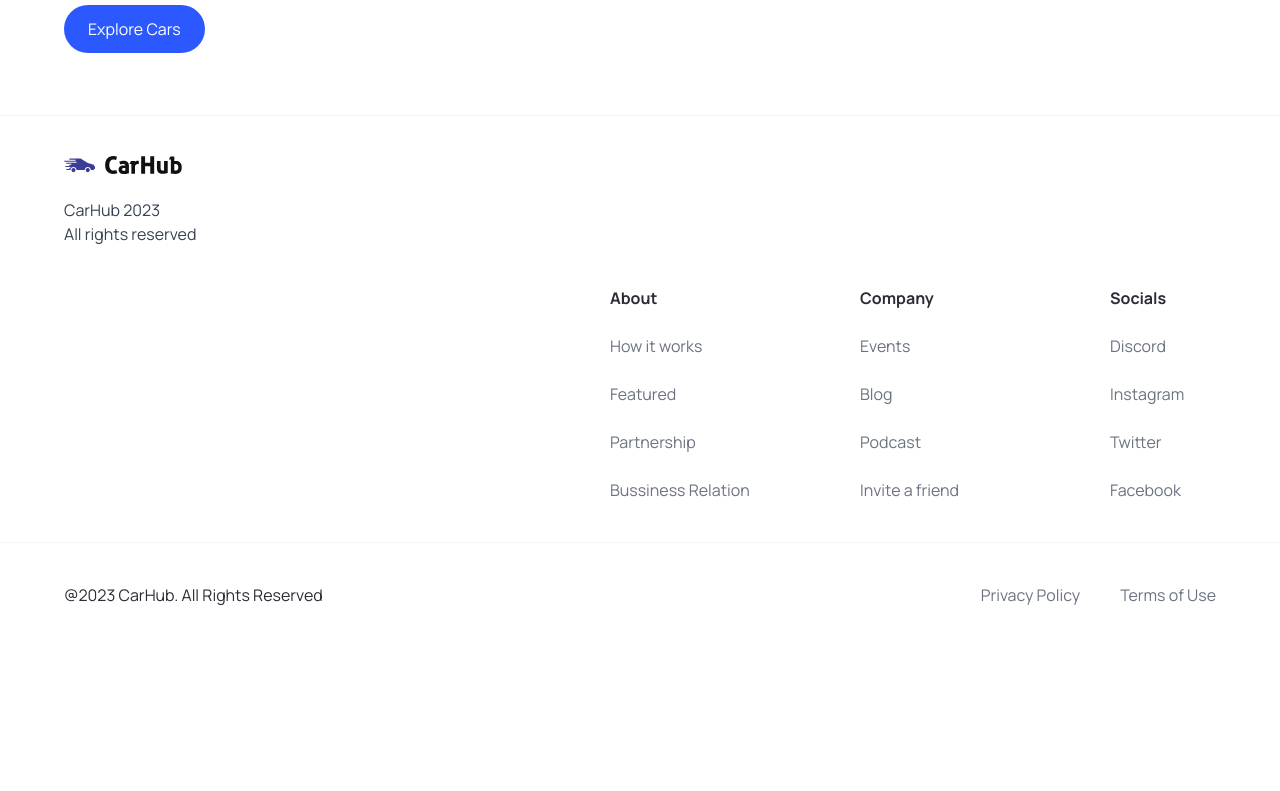
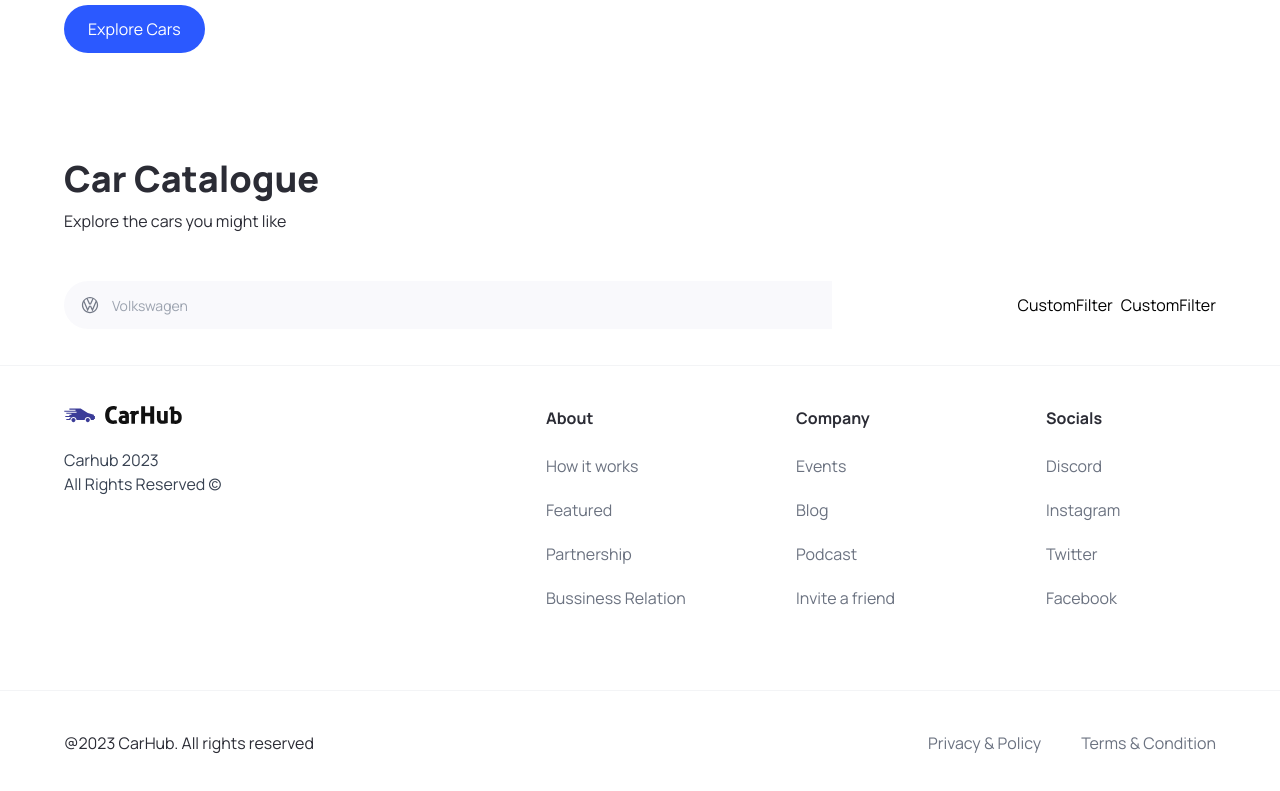
Before and after one commit to alantnk/car-showcase, a Next.js app: page / in a window 1280 px wide. Shown: the part 705-1496 px from the top of the page. Before the commit the page ends 1352 px from the top, so only its background shows below. Built offline with nearby package versions, Linux system fonts and the light colour scheme.

Commit message:
feat: Car Catalogue

```diff
--- a/app/page.tsx
+++ b/app/page.tsx
@@ -1,10 +1,23 @@
-import { Hero } from '@/components';
+import { CustomFilter, Hero, Searchbar } from '@/components';
 import Image from 'next/image';
 
 export default function Home() {
 	return (
 		<main className="overflow-hidden">
 			<Hero />
+			<div className="mt-12 padding-x padding-y max-width" id="discover">
+				<div className="home__text-container">
+					<h1 className="text-4xl font-extrabold">Car Catalogue</h1>
+					<p>Explore the cars you might like</p>
+				</div>
+				<div className="home__filters">
+					<Searchbar />
+					<div className="home__filter-container">
+						<CustomFilter />
+						<CustomFilter />
+					</div>
+				</div>
+			</div>
 		</main>
 	);
 }
--- /dev/null
+++ b/components/custom-filter.tsx
@@ -0,0 +1,5 @@
+function CustomFilter() {
+	return <div>CustomFilter</div>;
+}
+
+export default CustomFilter;
--- a/components/footer.tsx
+++ b/components/footer.tsx
@@ -3,9 +3,10 @@
 import { footerLinks } from '@/constants';
 
 function Footer() {
+	const currentYear = new Date().getFullYear();
 	return (
-		<footer className="flex flex-col text-black-100 mt-5 border-t border-gray-100">
-			<div className="flex max-md:flex-col flex-wrap justify-between gap-5 px-6 sm:px-16 py-10">
+		<footer className="flex flex-col text-black-100  mt-5 border-t border-gray-100">
+			<div className="flex max-md:flex-col flex-wrap justify-between gap-5 sm:px-16 px-6 py-10">
 				<div className="flex flex-col justify-start items-start gap-6">
 					<Image
 						src="/logo.svg"
@@ -15,31 +16,40 @@
 						className="object-contain"
 					/>
 					<p className="text-base text-gray-700">
-						CarHub {new Date().getFullYear()}
-						<br /> All rights reserved
+						Carhub {currentYear} <br />
+						All Rights Reserved &copy;
 					</p>
 				</div>
+
+				<div className="footer__links">
+					{footerLinks.map((item) => (
+						<div key={item.title} className="footer__link">
+							<h3 className="font-bold">{item.title}</h3>
+							<div className="flex flex-col gap-5">
+								{item.links.map((link) => (
+									<Link
+										key={link.title}
+										href={link.url}
+										className="text-gray-500"
+									>
+										{link.title}
+									</Link>
+								))}
+							</div>
+						</div>
+					))}
+				</div>
 			</div>
-			<div className="footer__links">
-				{footerLinks.map((link) => (
-					<div key={link.title} className="footer__link">
-						<h3 className="font-bold">{link.title}</h3>
-						{link.links.map((item) => (
-							<Link key={item.title} href={item.url} className="text-gray-500">
-								{item.title}
-							</Link>
-						))}
-					</div>
-				))}
-			</div>
-			<div className="flex justify-between mt-10 border-t border-gray-100 px-6 sm:px-16 py-10">
-				<p>@{new Date().getFullYear()} CarHub. All Rights Reserved </p>
+
+			<div className="flex justify-between items-center flex-wrap mt-10 border-t border-gray-100 sm:px-16 px-6 py-10">
+				<p>@{currentYear} CarHub. All rights reserved</p>
+
 				<div className="footer__copyrights-link">
 					<Link href="/" className="text-gray-500">
-						Privacy Policy
+						Privacy & Policy
 					</Link>
 					<Link href="/" className="text-gray-500">
-						Terms of Use
+						Terms & Condition
 					</Link>
 				</div>
 			</div>
--- a/components/index.ts
+++ b/components/index.ts
@@ -2,5 +2,16 @@
 import CustomButton from './custom-button';
 import Navbar from './navbar';
 import Footer from './footer';
+import CustomFilter from './custom-filter';
+import Searchbar from './searchbar';
+import SearchManufacturer from './search-manufacturer';
 
-export { Hero, CustomButton, Navbar, Footer };
+export {
+	Hero,
+	CustomButton,
+	Navbar,
+	Footer,
+	CustomFilter,
+	Searchbar,
+	SearchManufacturer,
+};
--- /dev/null
+++ b/components/search-manufacturer.tsx
@@ -0,0 +1,90 @@
+'use client';
+
+import { Combobox, Transition } from '@headlessui/react';
+import Image from 'next/image';
+import { manufacturers } from '@/constants';
+import { ISearchManufacturerProps } from '@/types';
+import { useState, Fragment } from 'react';
+
+function SearchManufacturer({
+	manufacturer,
+	setManufacturer,
+}: ISearchManufacturerProps) {
+	const [query, setQuery] = useState('');
+	const filteredManufacturers =
+		query === ''
+			? manufacturers
+			: manufacturers.filter((item) =>
+					item
+						.toLowerCase()
+						.replace(/\s+/g, '')
+						.includes(query.toLowerCase().replace(/\s+/g, '')),
+			  );
+	return (
+		<div className="search-manufacturer">
+			<Combobox value={manufacturer} onChange={setManufacturer}>
+				<div className="relative w-full">
+					<Combobox.Button className="absolute top-[14px]">
+						<Image
+							src="/car-logo.svg"
+							width={20}
+							height={20}
+							alt="Car Logo"
+							className="ml-4"
+						/>
+					</Combobox.Button>
+					<Combobox.Input
+						className="search-manufacturer__input"
+						placeholder="Volkswagen"
+						displayValue={(manufacturer: string) => manufacturer}
+						onChange={(e) => setQuery(e.target.value)}
+					/>
+					<Transition
+						as={Fragment}
+						leave="transition ease-in duration-100"
+						leaveFrom="opacity-100"
+						leaveTo="opacity-0"
+						afterLeave={() => setQuery('')}
+					>
+						<Combobox.Options>
+							{filteredManufacturers.map((item) => (
+								<Combobox.Option
+									key={item}
+									value={item}
+									className={({ active }) =>
+										`relative search-manufacturer__option ${
+											active ? 'bg-primary-blue text-white' : 'text-gray-900'
+										}`
+									}
+								>
+									{({ selected, active }) => (
+										<>
+											<span
+												className={`block truncate ${
+													selected ? 'font-medium' : 'font-normal'
+												}`}
+											>
+												{item}
+											</span>
+
+											{/* Show an active blue background color if the option is selected */}
+											{selected ? (
+												<span
+													className={`absolute inset-y-0 left-0 flex items-center pl-3 ${
+														active ? 'text-white' : 'text-pribg-primary-purple'
+													}`}
+												></span>
+											) : null}
+										</>
+									)}
+								</Combobox.Option>
+							))}
+						</Combobox.Options>
+					</Transition>
+				</div>
+			</Combobox>
+		</div>
+	);
+}
+
+export default SearchManufacturer;
--- /dev/null
+++ b/components/searchbar.tsx
@@ -0,0 +1,21 @@
+'use client';
+
+import { useState } from 'react';
+import { SearchManufacturer } from '.';
+
+function Searchbar() {
+	const [manufacturer, setManufacturer] = useState('');
+	const handleSearch = () => {};
+	return (
+		<form className="searchbar" onSubmit={handleSearch}>
+			<div className="searchbar__item">
+				<SearchManufacturer
+					manufacturer={manufacturer}
+					setManufacturer={setManufacturer}
+				/>
+			</div>
+		</form>
+	);
+}
+
+export default Searchbar;
--- a/types/index.ts
+++ b/types/index.ts
@@ -6,3 +6,8 @@
 	handleClick?: MouseEventHandler<HTMLButtonElement>;
 	type?: 'button' | 'submit';
 }
+
+export interface ISearchManufacturerProps {
+	manufacturer: string;
+	setManufacturer(m: string): void;
+}
```
Also changed, not shown: package.json (+6 -5 lines).
